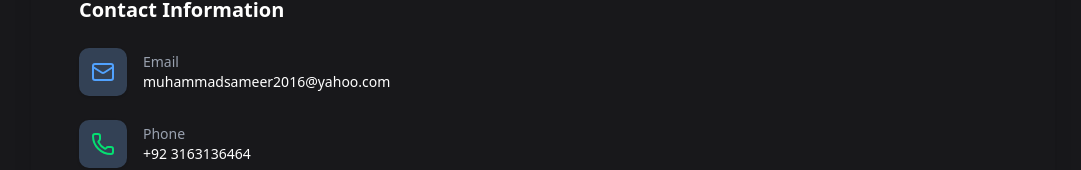
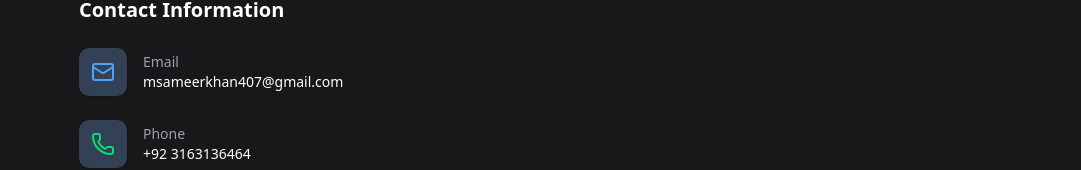
Before and after one commit to Sameer-472/Next.js-Portfolio, a Next.js app: page / in a window 1280 px wide. Shown: the part 4008-4178 px from the top of the page, without its empty margins (97-1178 px from the left). Built offline with nearby package versions, Linux system fonts and the light colour scheme.

Commit message:
Update email and resume

```diff
--- a/components/contact.jsx
+++ b/components/contact.jsx
@@ -35,7 +35,7 @@ export default function ContactInfo() {
 
                     <div className="space-y-6 p-3 md:p-6">
                         <h3 className="text-xl font-bold">Contact Information</h3>
-                        <ContactItem icon={Mail} label="Email" value="muhammadsameer2016@yahoo.com" iconColor="text-blue-400" />
+                        <ContactItem icon={Mail} label="Email" value="msameerkhan407@gmail.com" iconColor="text-blue-400" />
                         <ContactItem icon={Phone} label="Phone" value="+92 3163136464" iconColor="text-green-400" />
                         <ContactItem icon={MapPin} label="Location" value="Karachi, Pakistan" iconColor="text-red-400" />
                         <ContactItem
--- a/components/footer.jsx
+++ b/components/footer.jsx
@@ -18,7 +18,7 @@ const Footer = () => {
                         <a href="https://www.linkedin.com/in/sameer-khan472/" target="_blank" rel="noopener noreferrer">
                             <Linkedin className="w-6 h-6 transition-transform duration-300 hover:text-blue-500" />
                         </a>
-                        <a href="mailto:muhammadsameer2016@yahoo.com">
+                        <a href="mailto:msameerkhan407@gmail.com">
                             <Mail className="w-6 h-6 transition-transform duration-300 hover:text-blue-500" />
                         </a>
                         <a href="https://x.com/Sameerkhan_45" target="_blank" rel="noopener noreferrer">
--- a/components/profile.jsx
+++ b/components/profile.jsx
@@ -124,7 +124,7 @@ export function Profile() {
     //       <a href="https://www.linkedin.com/in/sameer-khan472/" target="_blank" rel="noopener noreferrer">
     //         <Linkedin className={"w-6 h-6 transition-transform duration-300 hover:scale-115 hover:text-blue-500"} />
     //       </a>
-    //       <a href="mailto:muhammadsameer2016@yahoo.com">
+    //       <a href="mailto:msameerkhan407@gmail.com">
     //         <Mail className={"w-6 h-6 transition-transform duration-300 hover:scale-115 hover:text-blue-500"} />
     //       </a>
     //       <a href="https://x.com/Sameerkhan_45" target="_blank" rel="noopener noreferrer">
```
Also changed, not shown: 1 other file (tests, documents, lock files or other folders).
